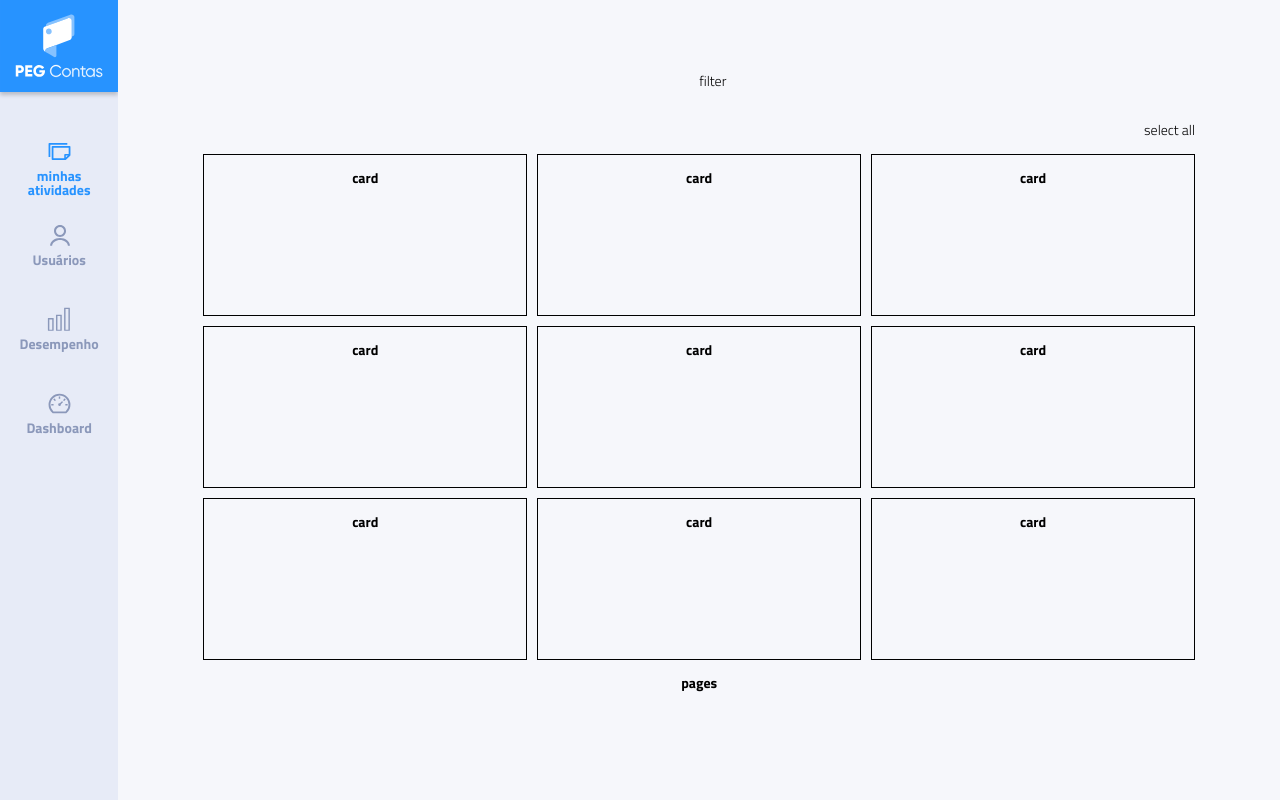
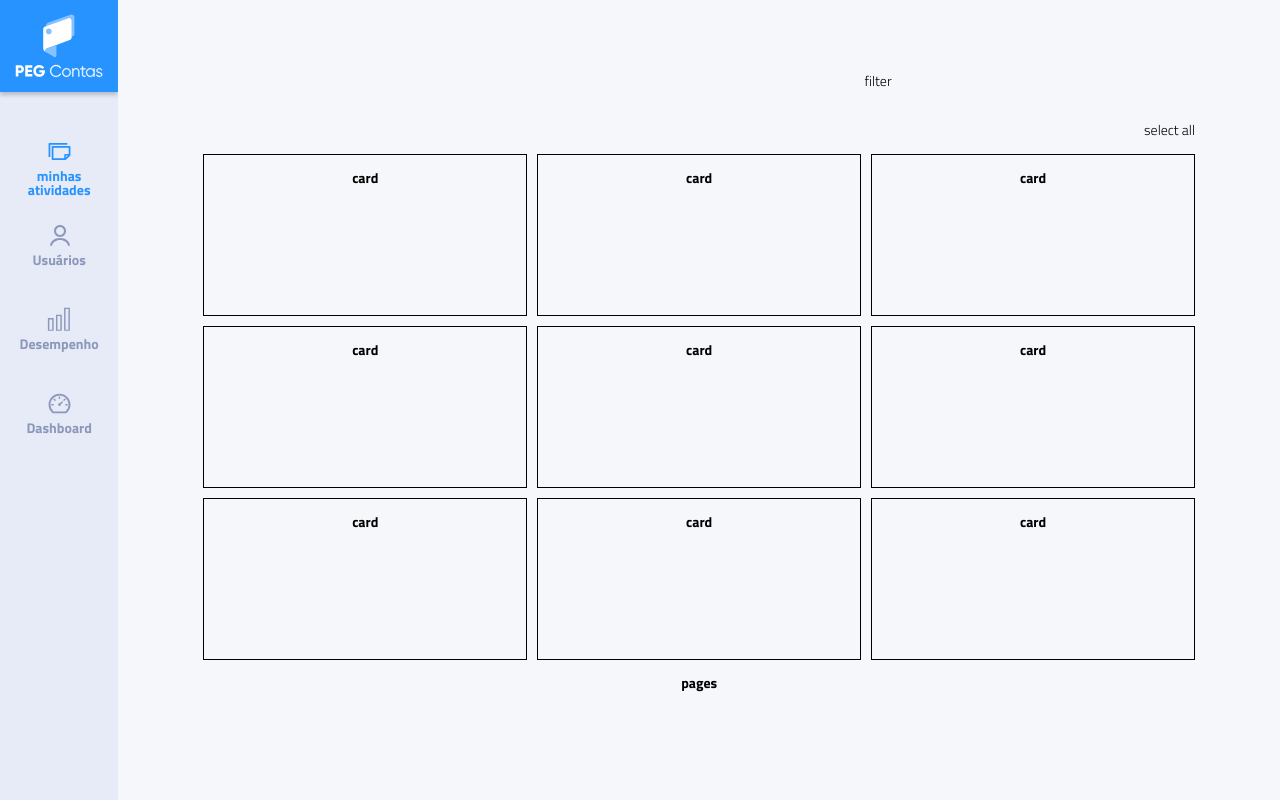
Before and after one commit to pedrohba1/umctec-front-end, a Next.js app: page /activities in a window 1280 px wide. Built offline with nearby package versions, Linux system fonts and the light colour scheme; no server answers.

Commit message:
refactor(pages/activities): div positioned outside check

```diff
--- a/src/pages/activities/index.tsx
+++ b/src/pages/activities/index.tsx
@@ -36,12 +36,9 @@ const Activities = () => {
             </>
           ) : null}
         </div>
-        {status === 'success' ? (
-          <div style={{ display: 'flex', justifyContent: 'center' }}>
-            <Summary id={selectState.value.id} />
-          </div>
-        ) : null}
-
+        <div style={{ display: 'flex', justifyContent: 'center' }}>
+          {status === 'success' ? <Summary id={selectState.value.id} /> : null}
+        </div>
         <div>
           <p> filter</p>
         </div>
```
